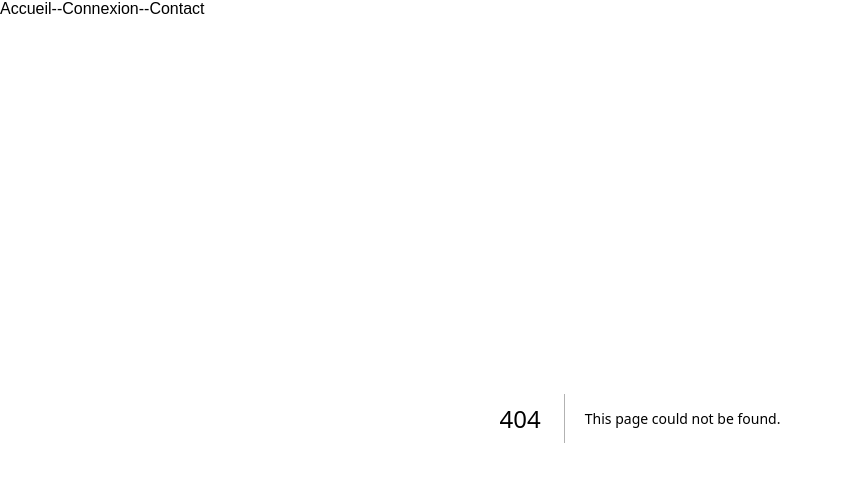
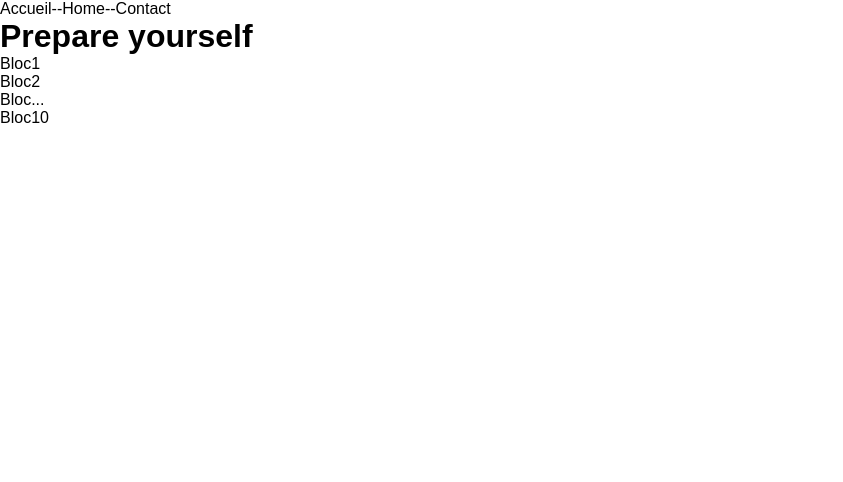
Before and after one commit to Boyadjie/UnVoy, a Next.js app: page /home/prepare in a window 1280 px wide. Before the commit this address had no page. Shown: the top 482 px of the page, without its empty margins (0-843 px from the left). Built offline with nearby package versions, Linux system fonts and the light colour scheme.

Commit message:
page home avec ses sous pages

```diff
--- /dev/null
+++ b/app/home/prepare/page.tsx
@@ -0,0 +1,15 @@
+import React from 'react';
+
+const Prepare: React.FC = () => {
+    return (
+        <div>
+            <h1>Prepare yourself</h1>
+            <div>Bloc1</div>
+            <div>Bloc2</div>
+            <div>Bloc...</div>
+            <div>Bloc10</div>
+        </div>
+    );
+};
+
+export default Prepare;
--- a/app/layout.tsx
+++ b/app/layout.tsx
@@ -14,7 +14,7 @@ export default function RootLayout({
         <header>
             <nav>
                 <Link href="/">Accueil</Link>--
-                <Link href="/login">Connexion</Link>--
+                <Link href="/home">Home</Link>--
                 <Link href="/contact">Contact</Link>
             </nav>
         </header>
```
Also changed, not shown: app/home/discover/page.tsx (added, +15 -0 lines), app/home/page.tsx (added, +15 -0 lines).
